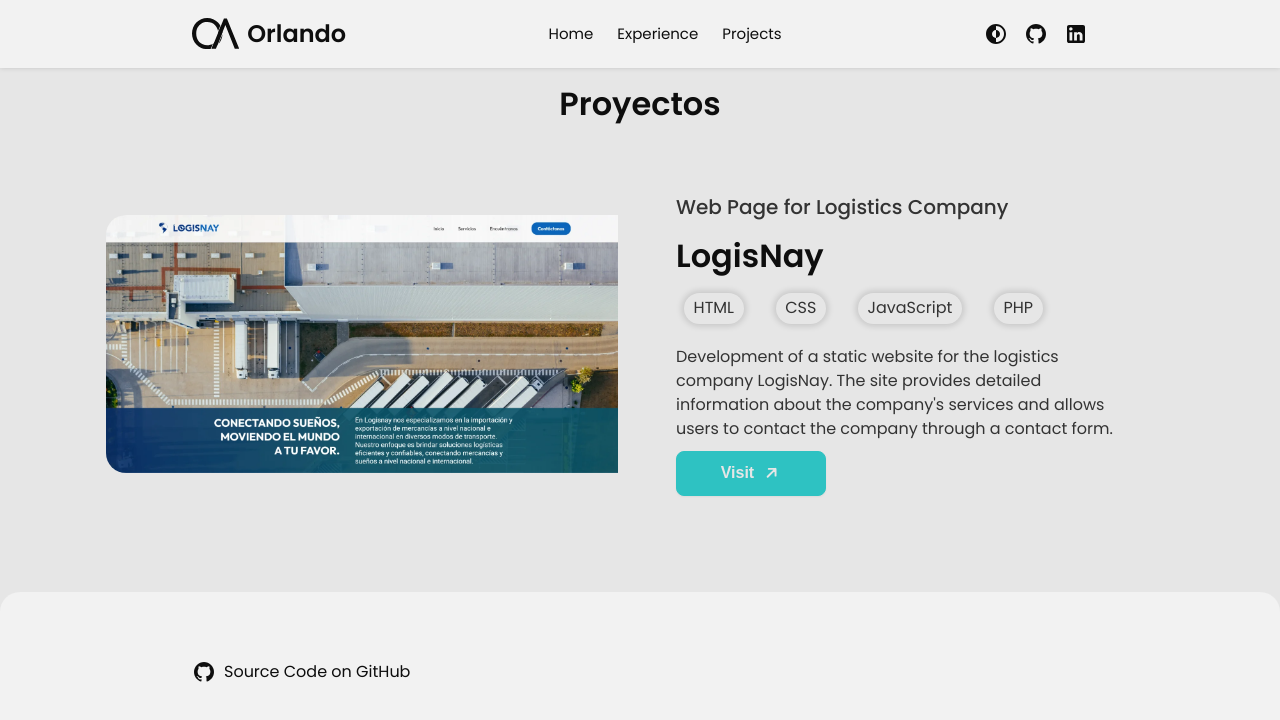
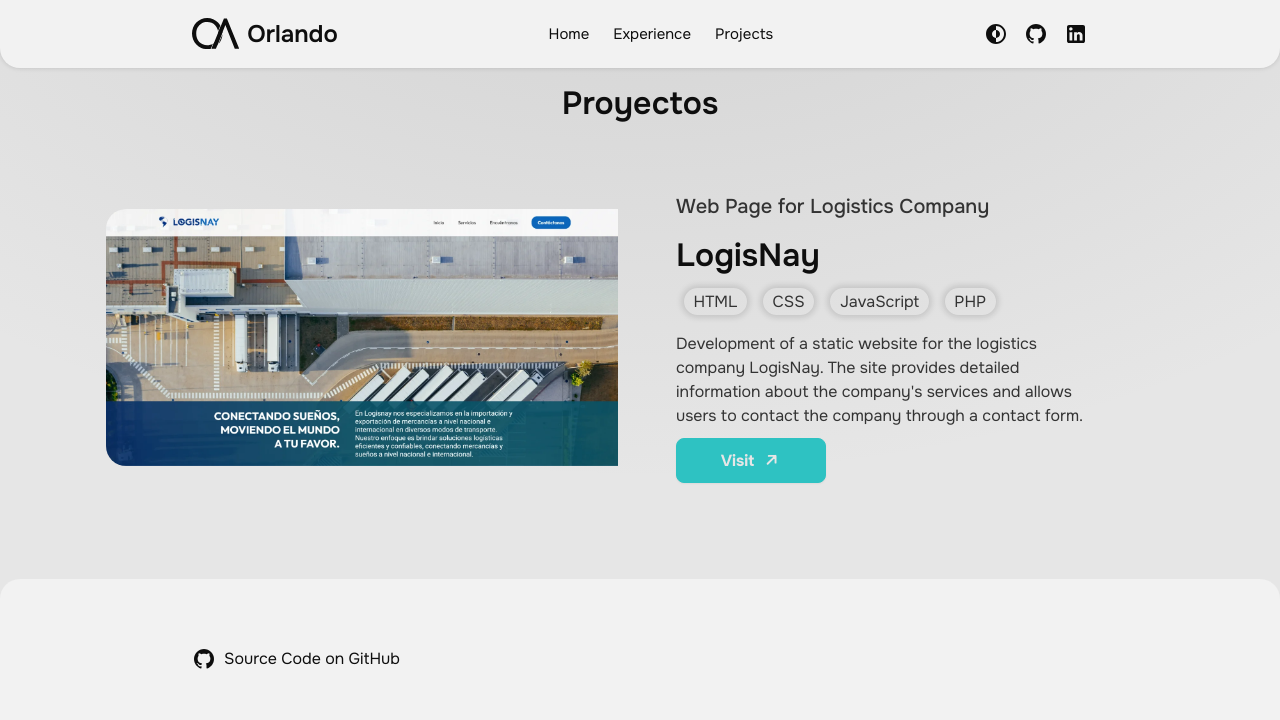
Before and after one commit to OrlandoJE/portfolioReact, a React (Vite) app: page /portfolioReact/experience in a window 1280 px wide. Shown: the top 720 px of the page. Built offline with nearby package versions, Linux system fonts and the light colour scheme.

Commit message:
Added Open Source Contributions

```diff
--- a/index.html
+++ b/index.html
@@ -8,9 +8,7 @@
   <meta name="viewport" content="width=device-width, initial-scale=1.0" />
   <link rel="preconnect" href="https://fonts.googleapis.com">
   <link rel="preconnect" href="https://fonts.gstatic.com" crossorigin>
-  <link
-    href="https://fonts.googleapis.com/css2?family=Poppins:ital,wght@0,100;0,200;0,300;0,400;0,500;0,600;0,700;0,800;0,900;1,100;1,200;1,300;1,400;1,500;1,600;1,700;1,800;1,900&display=swap"
-    rel="stylesheet">
+  <link href="https://fonts.googleapis.com/css2?family=Onest:wght@100..900&display=swap" rel="stylesheet">
 </head>
 
 <body>
--- a/src/App.tsx
+++ b/src/App.tsx
@@ -10,6 +10,7 @@ import { ExperiencePage } from './pages/ExperiencePage';
 function App() {
   return (
     <>
+      <div className='backgroundEffect'>
         <Router>
           <NavBar />
           <Routes>
@@ -34,6 +35,7 @@ function App() {
         </Router>
         {/* Dialogs / Modals */}
         <DialogContact />
+      </div>
     </>
   );
 }
--- a/src/components/modals/DialogContact.css
+++ b/src/components/modals/DialogContact.css
@@ -76,7 +76,7 @@
   background-color: var(--Light);
 }
 
-form {
+/* form {
   display: flex;
   flex-direction: column;
   gap: 1rem;
@@ -104,7 +104,7 @@ form textarea {
 form button {
   align-self: center;
   cursor: pointer;
-}
+} */
 
 @media (max-width: 768px) {
   .contact .contactMethods {
@@ -118,7 +118,7 @@ form button {
   .contact span {
     font-size: 0.8rem;
   }
-  form {
+  /* form {
     width: 100%;
-  }
+  } */
 }
--- a/src/components/objectComponent/Button.css
+++ b/src/components/objectComponent/Button.css
@@ -1,10 +1,12 @@
 button {
+  display: flex;
   justify-content: center;
   align-items: center;
   padding: 14px 35px;
   border-radius: 8px;
   border: 1px solid var(--Heading);
   font-size: 1em;
+  font-family: inherit;
   box-shadow: 0px 1px 2px 0px rgba(0, 0, 0, 0.05);
   cursor: pointer;
   transition: all 0.2s ease-in-out;
@@ -15,7 +17,7 @@ button.primary {
   border-color: var(--Accent);
   background-color: var(--Accent);
   color: var(--Light);
-  font-weight: 600;
+  font-weight: 700;
 }
 
 button.primary:hover {
--- a/src/components/objectComponent/ProjectCard.css
+++ b/src/components/objectComponent/ProjectCard.css
@@ -3,7 +3,6 @@
   border-radius: 20px;
   width: 400px;
   transition: all 0.4s;
-  cursor: pointer;
   position: relative;
 }
 .projectCard:hover {
@@ -27,6 +26,7 @@
   display: flex;
   align-items: center;
   gap: 0.5rem;
+  text-decoration: underline;
 }
 .projectCard p {
   text-wrap: balance;
@@ -39,10 +39,21 @@
   gap: 10px;
 }
 
-.techStackContainer {
+.projectCard .techStackContainer {
   width: 100%;
   display: flex;
   flex-wrap: wrap;
   column-gap: 1rem;
   row-gap: 0.5rem;
 }
+
+.projectCard .githubCode {
+  display: flex;
+  align-items: center;
+  gap: 0.5rem;
+  position: absolute;
+  bottom: 0;
+  right: 0;
+  padding: 1rem;
+  transition: all 0.4s;
+}
--- a/src/components/objectComponent/ProjectCard.tsx
+++ b/src/components/objectComponent/ProjectCard.tsx
@@ -2,14 +2,16 @@ import './ProjectCard.css';
 import { Link } from 'react-router-dom';
 import { TechStackDisplayer } from './TechStackDisplayer';
 import { LinkIcon } from '../../assets/TSXicons/LinkIcon';
+import { GitHubIcon } from '../../assets/TSXicons/GitHubIcon';
 
 interface ProjectProps {
-  id: number;
   title: string;
+  type: string;
   description: string;
   image: string;
   imgTitle: string;
   link: string;
+  sourceCode: string;
   techStack: string[];
 }
 
@@ -19,18 +21,27 @@ export const ProjectCard = (props: ProjectProps) => {
       .href;
   }
   return (
-    <Link to={props.link} className='projectCard' target='_blank'>
+    <div className='projectCard'>
       <img src={imgSource(props.image)} alt={props.imgTitle} />
       <div className='techStack desc'>
         <div className='techStackContainer'>
           <TechStackDisplayer techStack={props.techStack} />
         </div>
-        <h3>
-          {props.title}
-          <LinkIcon />
-        </h3>
+        <Link to={props.link} target='_blank'>
+          <h3>
+            {props.title}
+            <LinkIcon />
+          </h3>
+        </Link>
         <p>{props.description}</p>
+        <Link to={props.sourceCode} target='_blank'>
+          <span> - {props.type}</span>
+          <div className='githubCode'>
+            <span>Code</span>
+            <GitHubIcon />
+          </div>
+        </Link>
       </div>
-    </Link>
+    </div>
   );
 };
--- a/src/components/pageComponent/Hero.tsx
+++ b/src/components/pageComponent/Hero.tsx
@@ -12,6 +12,7 @@ import TS from '../../assets/TechIcons/iconTS.svg';
 import TailWindCSS from '../../assets/TechIcons/iconTailWindCSS.svg';
 // Components
 import { Button } from '../objectComponent/Button';
+import CV from '/OrlandoJimenezCV.pdf';
 
 export const Hero = () => {
   return (
@@ -35,9 +36,7 @@ export const Hero = () => {
               }}
             />
             <button className='secondary'>
-              <a
-                href='https://onedrive.live.com/download?resid=EC2DF11A8E8AB325%21264520&authkey=!AGvmIJ-Ih7-kFwg&em=2"'
-              >
+              <a href={CV} download={'CV Orlando Jimenez Web Developer'}>
                 Download CV
               </a>
             </button>
--- a/src/components/pageComponent/NavBar.css
+++ b/src/components/pageComponent/NavBar.css
@@ -5,6 +5,7 @@ nav {
   justify-content: space-between;
   width: calc(100% - 12rem * 2);
   padding: 1rem 12rem;
+  border-radius: 0 0 20px 20px;
 
   background: var(--BGlight);
   box-shadow: 0px 0px 5px 0px rgba(0, 0, 0, 0.15);
--- a/src/components/pageComponent/Project.tsx
+++ b/src/components/pageComponent/Project.tsx
@@ -6,18 +6,18 @@ export const Project = () => {
   const slicedProjectData = [...projectData].reverse().slice(0, 6);
   return (
     <article className='project'>
-      <h2>Projects</h2>
+      <h2>Projects and Contributions</h2>
       <div className='projectContainer'>
         {slicedProjectData.map((project) => (
           <ProjectCard
-            key={project.id}
-            id={project.id}
+            type={project.type}
             title={project.title}
             description={project.description}
             image={project.image}
             imgTitle={project.imgTitle}
             techStack={project.techStack}
             link={project.link}
+            sourceCode={project.sourceCode}
           />
         ))}
       </div>
--- a/src/index.css
+++ b/src/index.css
@@ -9,7 +9,7 @@
   --Dark: #0e0e0e;
   --Shadow: rgba(14, 14, 14, 0.15);
 
-  font-family: Poppins;
+  font-family: Onest;
   line-height: 1.5;
   font-weight: 400;
 
@@ -110,3 +110,15 @@ svg {
 
   background-color: var(--BGdark);
 }
+
+.backgroundEffect {
+  position: absolute;
+  top: 0;
+  width: 100vw;
+  height: 100vh;
+  background: radial-gradient(
+      ellipse 80% 80% at 50% -20%,
+      rgba(125, 125, 125, 0.2),
+      rgba(14, 14, 14, 0)
+    );
+}
--- a/src/project.json
+++ b/src/project.json
@@ -1,16 +1,22 @@
 [
   {
-    "id": 1,
+    "type": "Project",
     "title": "Social Media Project",
     "description": "Development of a social network project using React, TailwindCSS and Firebase. The page allows users to register and log in with their Google account, create posts and give likes.",
     "image": "SocialMediaProject.webp",
     "imgTitle": "Social Media Project",
     "link": "https://socialmedia-d4032.web.app/",
-    "techStack": [
-      "React",
-      "TailwindCSS",
-      "TypeScript",
-      "Firebase"
-    ]
+    "sourceCode": "https://github.com/OrlandoJE/socialMediaProject",
+    "techStack": ["React", "TailwindCSS", "TypeScript", "Firebase"]
+  },
+  {
+    "type": "Contribution",
+    "title": "Stack Sorted",
+    "description": "Contribution to an open-source project that categorizes websites, made by Juxtopposed. Through PR #56 I made sidebar and main-grid scrollable for better UX.",
+    "image": "StackSorted.webp",
+    "imgTitle": "Social Media Project",
+    "link": "https://stacksorted.com/",
+    "sourceCode": "https://github.com/juxtopposed/stacksorted/pull/56",
+    "techStack": ["Svelte", "HTML", "CSS", "JavaScript"]
   }
 ]
```
Also changed, not shown: src/components/pageComponent/Footer.tsx (+0 -12 lines), public/Projects/StackSorted.webp (added), 1 other file (tests, documents, lock files or other folders). Lines whose indentation alone changed are shown as unchanged.
